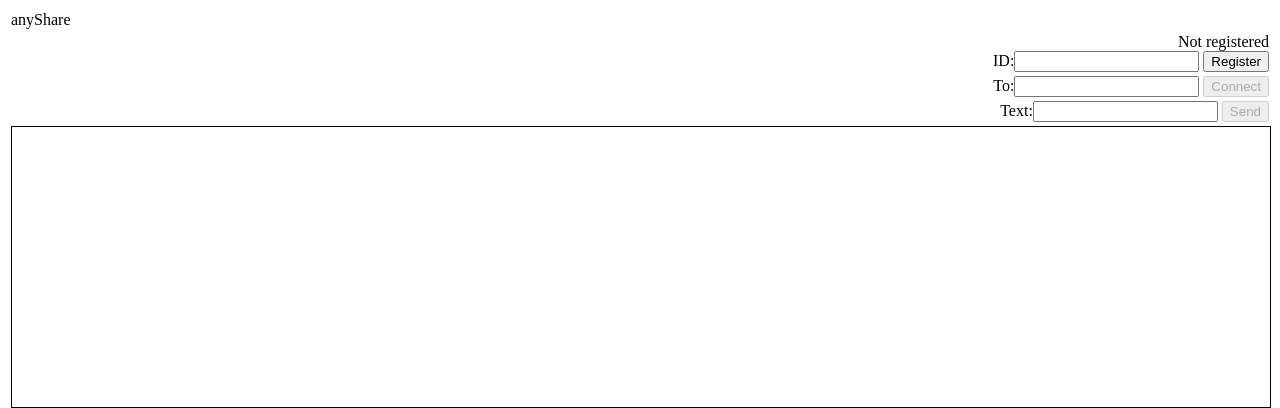
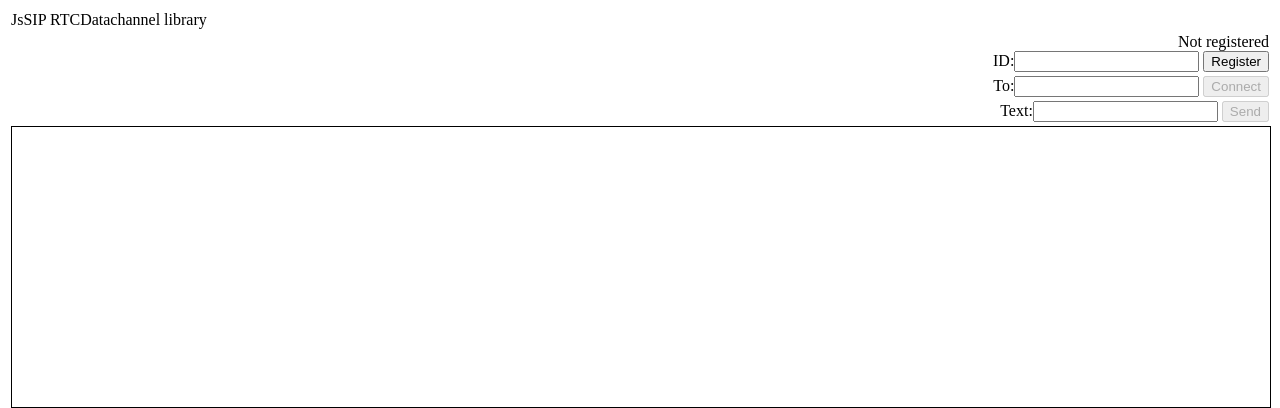
Before and after one commit to cubemoon/Jssip-datachannel, a plain HTML site: page index.html in a window 1280 px wide. Drawn offline with Linux system fonts and the light colour scheme.

Commit message:
Update index.html

```diff
--- a/index.html
+++ b/index.html
@@ -15,7 +15,7 @@
 
 	<table id="anyshare">
 	<tr class="s_row">
-		<td class="s_header">anyShare</td>
+		<td class="s_header">JsSIP RTCDatachannel library</td>
 	</tr>
 	<tr class="s_row">
 		<td class="s_column" >
```
